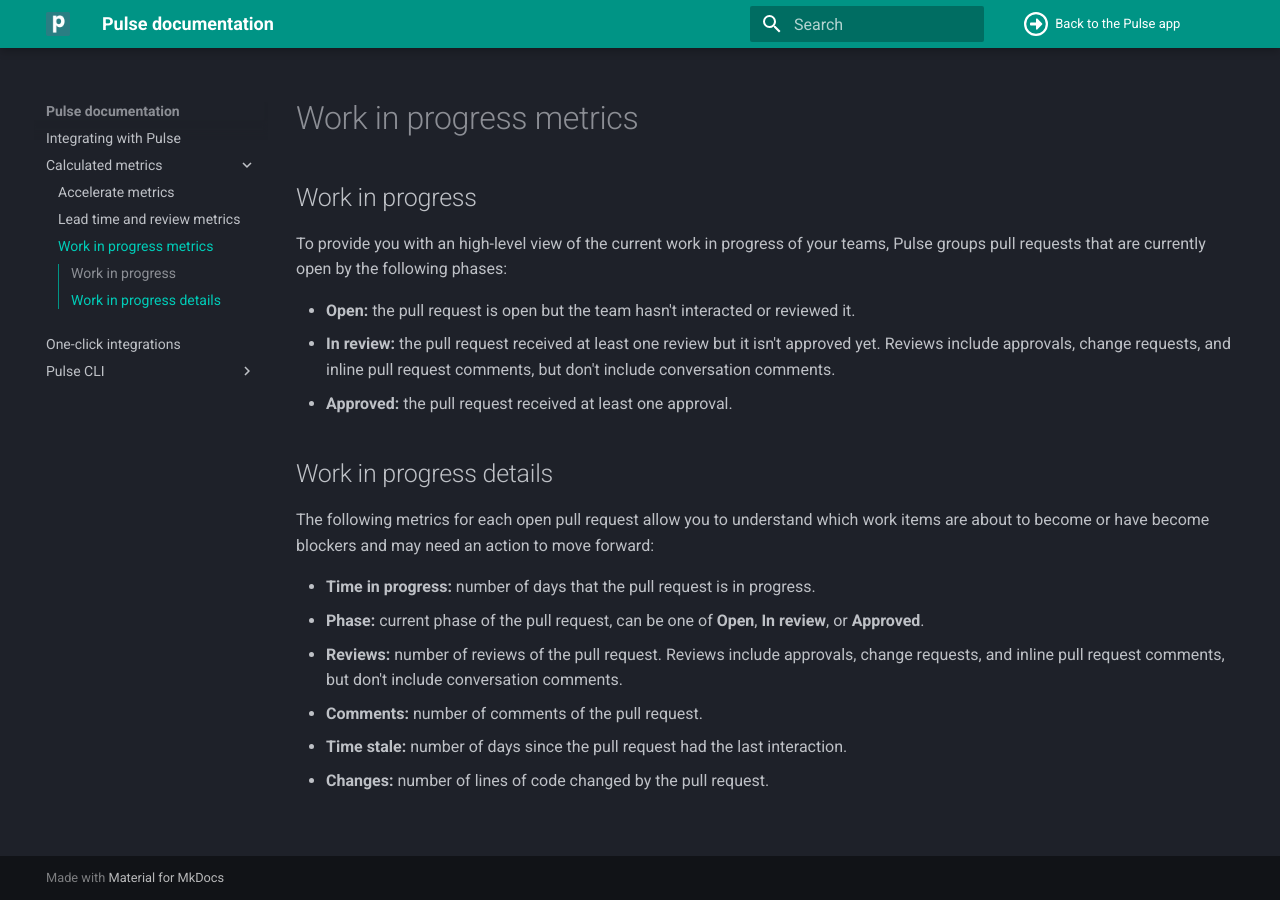
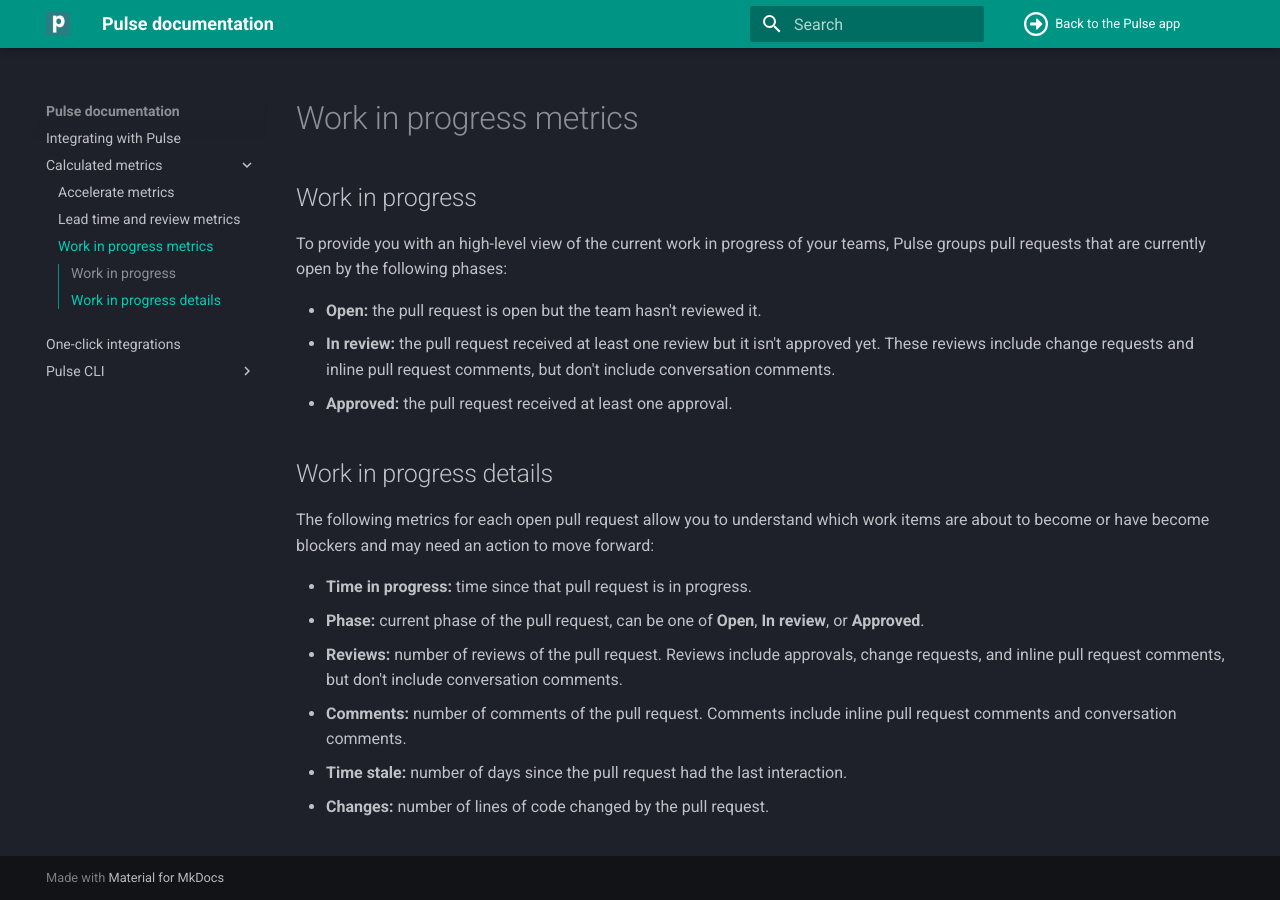
Before and after one commit to codacy/pulse-user-docs, an MkDocs documentation site: the page built from docs/metrics/work-in-progress.md, in a window 1280 px wide. Built offline with MkDocs 1.6.1 and Material for MkDocs 9.7.7, drawn with Linux system fonts in a browser that asks for light colours.

Commit message:
Apply suggestions from code review
Co-authored-by: Rodrigo Fernandes <rtfrodrigo@gmail.com>

```diff
--- a/docs/metrics/work-in-progress.md
+++ b/docs/metrics/work-in-progress.md
@@ -4,17 +4,17 @@
 
 To provide you with an high-level view of the current work in progress of your teams, Pulse groups pull requests that are currently open by the following phases:
 
--   **Open:** the pull request is open but the team hasn't interacted or reviewed it.
--   **In review:** the pull request received at least one review but it isn't approved yet. Reviews include approvals, change requests, and inline pull request comments, but don't include conversation comments.
+-   **Open:** the pull request is open but the team hasn't reviewed it.
+-   **In review:** the pull request received at least one review but it isn't approved yet. These reviews include change requests and inline pull request comments, but don't include conversation comments.
 -   **Approved:** the pull request received at least one approval.
 
 ## Work in progress details
 
 The following metrics for each open pull request allow you to understand which work items are about to become or have become blockers and may need an action to move forward:
 
--   **Time in progress:** number of days that the pull request is in progress.
+-   **Time in progress:** time since that pull request is in progress.
 -   **Phase:** current phase of the pull request, can be one of **Open**, **In review**, or **Approved**.
 -   **Reviews:** number of reviews of the pull request. Reviews include approvals, change requests, and inline pull request comments, but don't include conversation comments.
--   **Comments:** number of comments of the pull request.
+-   **Comments:** number of comments of the pull request. Comments include inline pull request comments and conversation comments.
 -   **Time stale:** number of days since the pull request had the last interaction.
 -   **Changes:** number of lines of code changed by the pull request.
```
